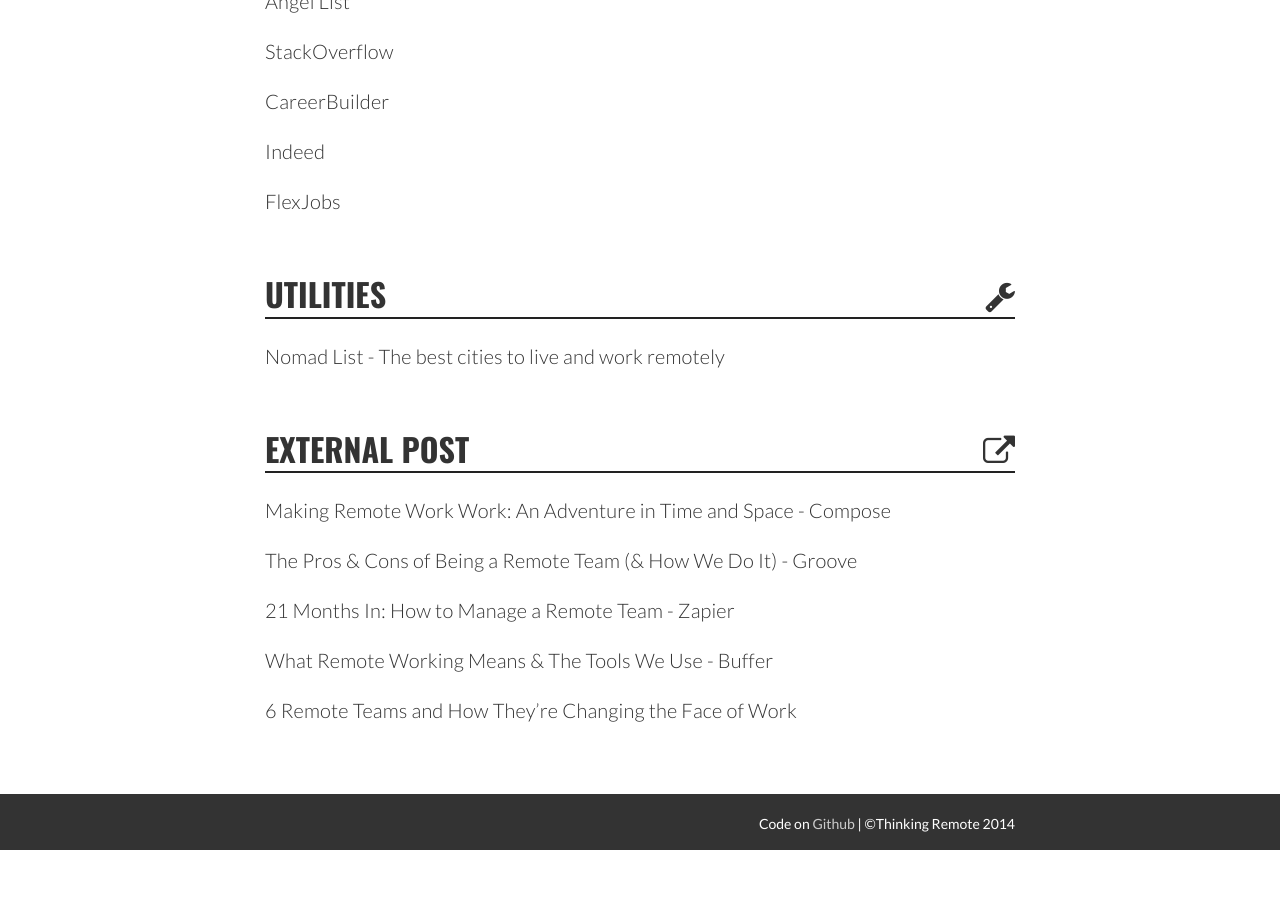
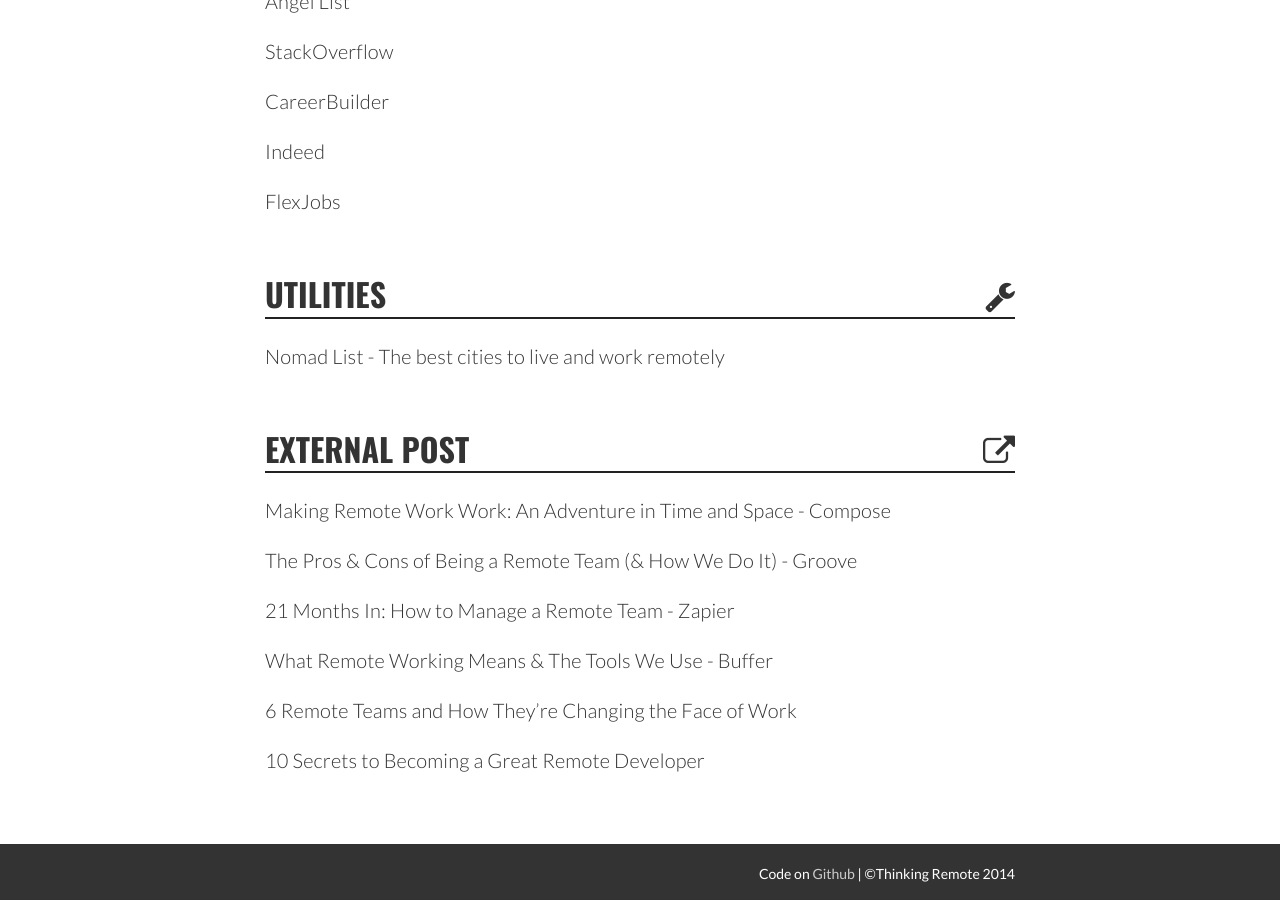
Before and after one commit to thinkingremote/thinkingremote.com, a Jekyll site: the page built from index.html, in a window 1280 px wide and 900 px high, scrolled down 793 px. Built offline with Jekyll 4.4.1, drawn with Linux system fonts in a browser that asks for light colours; nearby versions of some CDN libraries; comment, search, counter and statistics services are not loaded; before the commit the page ends 1643 px from its top, so only the background shows below that.

```diff
--- a/_posts/2014-11-24-book-review-remote-office-not-required.markdown
+++ b/_posts/2014-11-24-book-review-remote-office-not-required.markdown
@@ -52,7 +52,8 @@ Their argument isn't that office work is completely inefficient but instead they
 
 Here they use anecdotes from their own personal experience and their employees to back up the claim, that everybody is unique in when they are productive each day. In essence, why make somebody sit in the office from 9-5 when they might be most switched on from 12-7.
 
-There are chapters that cover other basic inefficiencies with working at the office, such as wasting time commuting and the banal repetitiveness of sitting at the same desk. Though lot of these chapters are pretty self evident to the average office worker. Though there are some brilliant sections about the benefits that would seem almost counter intuitive. For example, there is a section titled "I need an answer now!" which postulates that people who work in traditional offices work in a synchronous fashion. Such that, if they need something, they will immediately contact the person required which obviously distracts that person from what they were doing. The person who needed something, will also now just sit and wait in anticipation for that person to reply. You now have disrupted two peoples productivity. Working remotely you structure your time around doing things asynchronously which in turn lets you and your co-workers work for longer stints of time un-distracted.
+There are chapters that cover other basic inefficiencies with working at the office, such as wasting time commuting and the banal repetitiveness of sitting at the same desk. Though lot of these chapters are pretty self evident to the average office worker. Though there are some brilliant sections about the benefits that would seem almost counter
+-intuitive. For example, there is a section titled "I need an answer now!" which postulates that people who work in traditional offices work in a synchronous fashion. Such that, if they need something, they will immediately contact the person required which obviously distracts that person from what they were doing. The person who needed something, will also now just sit and wait in anticipation for that person to reply. You now have disrupted two peoples productivity. Working remotely you structure your time around doing things asynchronously which in turn lets you and your co-workers work for longer stints of time un-distracted.
 
 ## VAGUE ANSWERS
 
--- a/index.html
+++ b/index.html
@@ -44,6 +44,7 @@ Remote Team (& How We Do It) - Groove</a></li>
           <li><a href="https://zapier.com/blog/how-manage-remote-team/" target="_blank">21 Months In: How to Manage a Remote Team - Zapier</a></li>
           <li><a href="https://open.bufferapp.com/remote-working-means-tools-use/" target="_blank">What Remote Working Means &amp; The Tools We Use - Buffer</a></li>
           <li><a href="http://blog.sqwiggle.com/6-remote-teams-and-how-theyre-changing-the-face-of/" target="_blank">6 Remote Teams and How They’re Changing the Face of Work</a></li>
+          <li><a href="http://x-team.com/2014/05/10-secrets-to-becoming-a-great-remote-developer/" target="_blank">10 Secrets to Becoming a Great Remote Developer</a></li>
         </ul>
       </div>
 </div>
```
